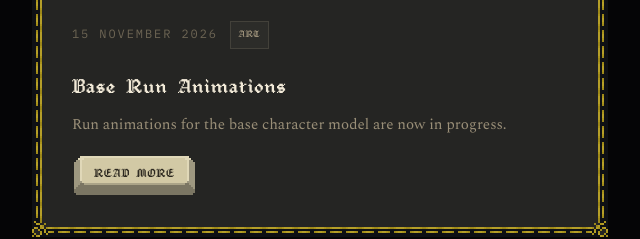
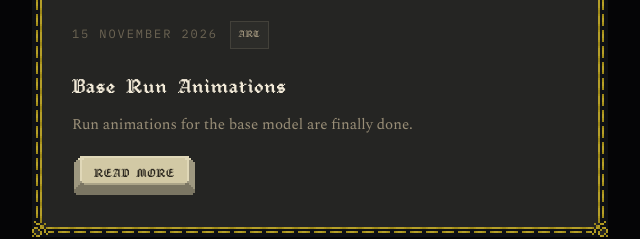
Before and after one commit to OgyNani/endless-below, a website: page home/index.html in a window 1280 px wide. Shown: the part 2615-2854 px from the top of the page, 19-659 px from the left. Drawn offline with nearby package versions, Linux system fonts and the light colour scheme.

Commit message:
Rebuild Devlog from content [skip generated]

```diff
--- a/data/devlog.js
+++ b/data/devlog.js
@@ -7,13 +7,13 @@
     "id": "base-run-animations",
     "date": "2026-11-15",
     "title": "Base Run Animations",
-    "summary": "Run animations for the base character model are now in progress.",
+    "summary": "Run animations for the base model are finally done.",
     "tag": "Art",
     "tags": [
       "Art"
     ],
     "href": "/devlog/#base-run-animations",
-    "bodyHtml": "<p>Run animations for the base model are finally done.</p>\n<p>Every direction is covered now, so we can start moving from the base rig into the actual playable classes.</p>\n<p>Next step: giving all 10 classes their own run animations while keeping the movement consistent.</p>\n<p>After that, we’re jumping straight into basic attacks.</p>\n<h3>Side movement</h3>\n<figure class=\"devlog-media\"><img class=\"devlog-media__img\" src=\"/assets/devlog/2026-11-run-animation/run_side.webp\" alt=\"Side movement\" loading=\"lazy\" decoding=\"async\" width=\"32\" height=\"32\" style=\"--native-w:32;--native-h:32\"></figure>\n<h3>Down movement</h3>\n<figure class=\"devlog-media\"><img class=\"devlog-media__img\" src=\"/assets/devlog/2026-11-run-animation/run_down.webp\" alt=\"Down movement\" loading=\"lazy\" decoding=\"async\" width=\"32\" height=\"32\" style=\"--native-w:32;--native-h:32\"></figure>\n<h3>Up movement</h3>\n<figure class=\"devlog-media\"><img class=\"devlog-media__img\" src=\"/assets/devlog/2026-11-run-animation/run_up.webp\" alt=\"Up movement\" loading=\"lazy\" decoding=\"async\" width=\"32\" height=\"32\" style=\"--native-w:32;--native-h:32\"></figure>",
+    "bodyHtml": "<p>Every direction is covered now, so we can start moving from the base rig into the actual playable classes.</p>\n<p>Next step: giving all 10 classes their own run animations while keeping the movement consistent.</p>\n<p>After that, we’re jumping straight into basic attacks.</p>\n<h3>Side movement</h3>\n<figure class=\"devlog-media\"><img class=\"devlog-media__img\" src=\"/assets/devlog/2026-11-run-animation/run_side.webp\" alt=\"Side movement\" loading=\"lazy\" decoding=\"async\" width=\"32\" height=\"32\" style=\"--native-w:32;--native-h:32\"></figure>\n<h3>Down movement</h3>\n<figure class=\"devlog-media\"><img class=\"devlog-media__img\" src=\"/assets/devlog/2026-11-run-animation/run_down.webp\" alt=\"Down movement\" loading=\"lazy\" decoding=\"async\" width=\"32\" height=\"32\" style=\"--native-w:32;--native-h:32\"></figure>\n<h3>Up movement</h3>\n<figure class=\"devlog-media\"><img class=\"devlog-media__img\" src=\"/assets/devlog/2026-11-run-animation/run_up.webp\" alt=\"Up movement\" loading=\"lazy\" decoding=\"async\" width=\"32\" height=\"32\" style=\"--native-w:32;--native-h:32\"></figure>",
     "mock": false,
     "hero": {
       "src": "/assets/devlog/uploads/cover-base.png",
```
Also changed, not shown: devlog/base-run-animations/index.html (+3 -4 lines).
